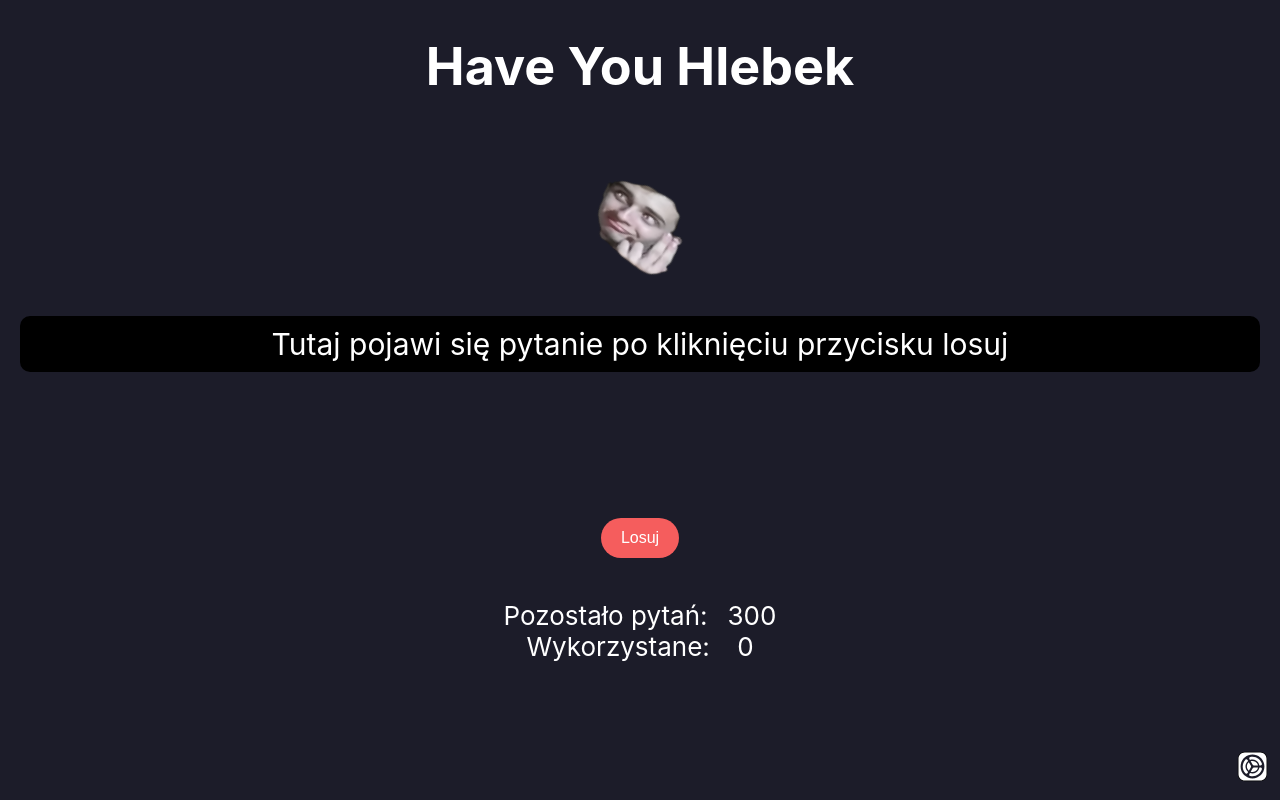
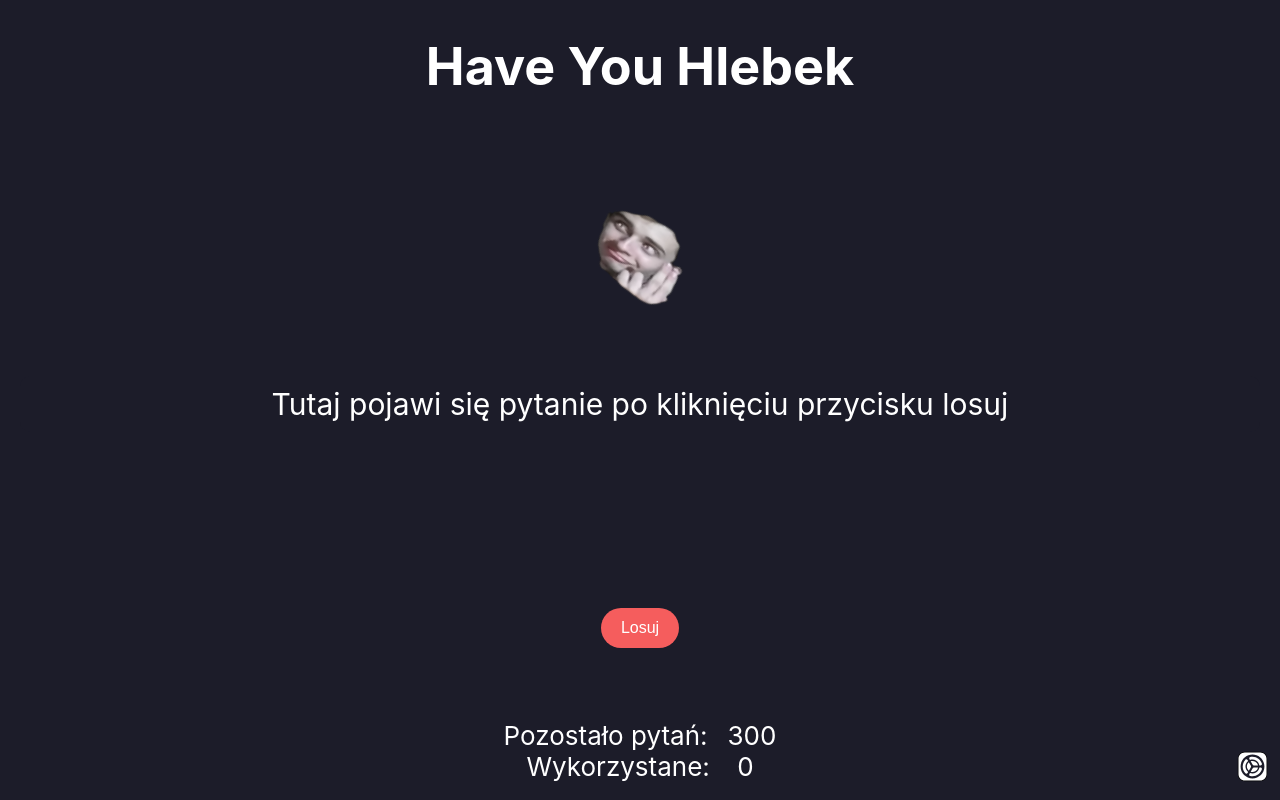
Before and after one commit to cichowlasp/haveYouHlebek, a React (Create React App) app: page / in a window 1280 px wide. Built offline with nearby package versions, Linux system fonts and the light colour scheme.

Commit message:
fixed height bug in better way now it should work same on all devices

```diff
--- a/src/components/App.css
+++ b/src/components/App.css
@@ -1,8 +1,28 @@
+:root {
+	--color-background: #1c1c29;
+	--color-accent: #f55d5d;
+	--color-accent-dark: #8d3131;
+	--color-font: white;
+}
+
 .App {
 	text-align: center;
+	height: 100%;
 }
+
+.App-header {
+	background-color: #1c1c29;
+	display: flex;
+	flex-direction: column;
+	align-items: center;
+	justify-content: space-between;
+	font-size: calc(10px + 2vmin);
+	color: white;
+	height: 100%;
+}
+
 p {
-	background-color: black;
+	background-color: var(--color-background);
 	padding: 0.5rem 2rem;
 	margin: 0 1rem;
 	border-radius: 10px;
@@ -28,25 +48,25 @@ p {
 }
 
 button {
-	background-color: #f55d5d;
+	background-color: var(--color-accent);
 	border: 0;
 	height: 2rem;
 	width: fit-content;
 	padding: 0 1rem;
 	font-size: 0.8rem;
-	color: white;
+	color: var(--color-font);
 	border-radius: 20px;
 }
 
 button:hover {
 	cursor: pointer;
 	background-color: black;
-	color: white;
-	background-color: #8d3131;
+	color: var(--color-font);
+	background-color: var(--color-accent-dark);
 }
 
 button:disabled {
-	background-color: #8d3131;
+	background-color: var(--color-accent-dark);
 	opacity: 0.6;
 	cursor: default;
 }
@@ -73,33 +93,8 @@ button:disabled {
 	right: 10px;
 }
 
-@keyframes fadein {
-	from {
-		opacity: 0;
-	}
-	to {
-		opacity: 1;
-	}
-}
-
 .settings:hover {
 	cursor: pointer;
-}
-
-.App-header {
-	background-color: #1c1c29;
-	height: 85vh;
-	min-height: stretch;
-	display: flex;
-	flex-direction: column;
-	align-items: center;
-	justify-content: space-between;
-	font-size: calc(10px + 2vmin);
-	color: white;
-}
-
-.App-link {
-	color: #61dafb;
 }
 
 @keyframes App-logo-spin {
@@ -115,8 +110,8 @@ button:disabled {
 	position: absolute;
 	top: 17%;
 	left: 10%;
-	background-color: #1c1c29;
-	color: white;
+	background-color: var(--color-background);
+	color: var(--color-font);
 	border-radius: 20px;
 	width: 80vw;
 	padding-bottom: 1rem;
@@ -154,7 +149,6 @@ textarea {
 	height: 7rem;
 	width: 60%;
 	resize: none;
-	border: 2px solid black;
 	border-radius: 5px;
 	font-size: 1rem;
 }
--- a/src/index.css
+++ b/src/index.css
@@ -15,3 +15,11 @@ code {
 	font-family: source-code-pro, Menlo, Monaco, Consolas, 'Courier New',
 		monospace;
 }
+
+html,
+body {
+	height: 100%;
+}
+#root {
+	height: 100%;
+}
```
